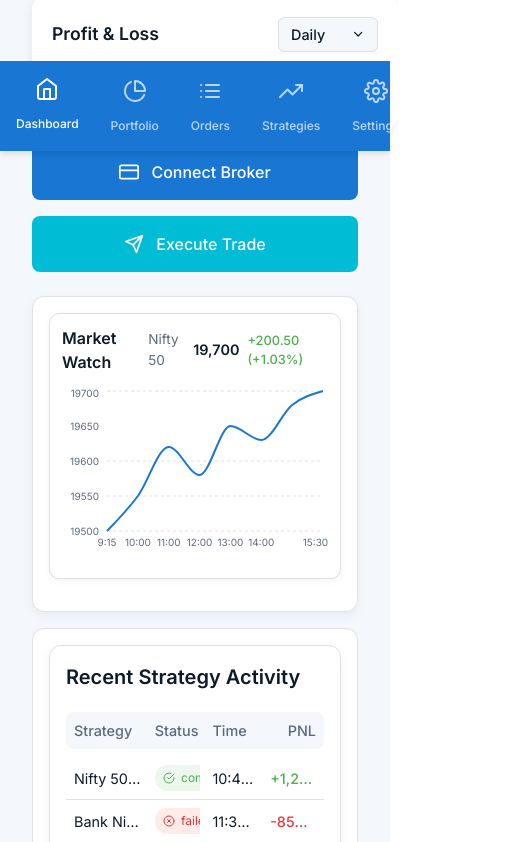
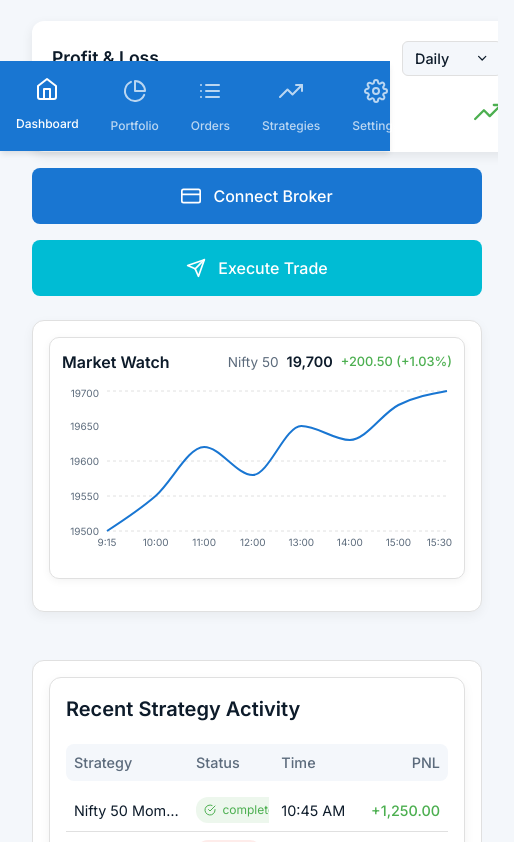
Before and after one commit to sudhanshu2070/last-trade, a React (Vite) app: page / in a window 390 px wide. Shown: the part 693-1535 px from the top of the page, 514 px wide, since content can reach past the window. Built offline with nearby package versions, Linux system fonts and the light colour scheme.

Commit message:
Dashboard 0.65

```diff
--- a/src/components/Dashboard/Dashboard.module.css
+++ b/src/components/Dashboard/Dashboard.module.css
@@ -6,6 +6,8 @@
   color: var(--text-primary);
   font-family: var(--font-family);
   position: relative;
+  overflow-x: hidden;
+  box-sizing: border-box;
 }
 
 .dashboardHeader {
@@ -25,7 +27,7 @@
 
 .mainContent {
   display: grid;
-  grid-template-columns: 1fr 420px; /* Increased right column width */
+  grid-template-columns: 1fr 420px;
   gap: 1.5rem;
   align-items: start;
 }
@@ -34,8 +36,8 @@
   display: flex;
   flex-direction: column;
   gap: 1.5rem;
+  min-width: 0; /* Prevent grid blowout */
 }
-
 .rightColumn {
   position: sticky;
   top: 2rem;
@@ -44,9 +46,11 @@
   gap: 1.5rem;
   height: calc(100vh - 4rem);
   overflow-y: auto;
+  padding-right: 0.5rem;
+  width: 450px; /* Increased the width slightly */
 }
 
-/* Dashboard Section Styles */
+/* Dashboard Section Base Styles */
 .dashboardSection {
   background: var(--background-paper);
   border-radius: 12px;
@@ -54,6 +58,8 @@
   padding: 1.5rem;
   border: 1px solid var(--divider);
   transition: all 0.3s ease;
+  width: 100%;
+  box-sizing: border-box;
 }
 
 .dashboardSection:hover {
@@ -61,32 +67,21 @@
   transform: translateY(-2px);
 }
 
-/* Full-width Activity Section */
-.fullWidthActivity {
-  width: calc(100% + 2rem);
-  margin-right: -2rem;
-  padding-right: 2rem;
-}
-
-/* PNL and Trade Container */
-.pnlTradeContainer {
-  display: flex;
-  gap: 1.5rem;
-}
-
-/* Activity Container Styles */
+/* Activity Section Specific Styles */
 .activityContainer {
   width: 100%;
+  overflow: hidden; /* Changed from auto to prevent any scroll */
 }
 
 .tableContainer {
   font-size: 0.9rem;
   width: 100%;
+  overflow: hidden;
 }
 
 .tableHeader {
   display: grid;
-  grid-template-columns: 3fr 1fr 1fr 1fr; /* Adjusted column ratios */
+  grid-template-columns: 3fr 1fr 1fr 1fr;
   gap: 1rem;
   padding: 0.75rem 1rem;
   background: var(--background-default);
@@ -97,6 +92,7 @@
 
 .tableBody {
   margin-top: 0.5rem;
+  width: 100%;
 }
 
 .tableRow {
@@ -112,7 +108,7 @@
   border-bottom: none;
 }
 
-/* Status Styles */
+/* Status Indicator Styles */
 .status {
   display: inline-flex;
   align-items: center;
@@ -148,6 +144,13 @@
   font-weight: 500;
 }
 
+/* Layout Components */
+.pnlTradeContainer {
+  display: flex;
+  gap: 1.5rem;
+  width: 100%;
+}
+
 /* Responsive Design */
 @media (max-width: 1200px) {
   .mainContent {
@@ -158,11 +161,11 @@
       position: static;
       height: auto;
       grid-row: 2;
+      padding-right: 0;
   }
 
-  .fullWidthActivity {
-      width: 100%;
-      margin-right: 0;
+  .dashboardSection {
+      margin-bottom: 1.5rem;
   }
 }
 
@@ -173,10 +176,6 @@
 
   .pnlTradeContainer {
       flex-direction: column;
-      gap: 1rem;
-  }
-
-  .mainContent {
       gap: 1rem;
   }
 }
@@ -196,9 +195,15 @@
 
   .tableHeader,
   .tableRow {
-      grid-template-columns: 2fr 1fr 1fr 1fr;
+      grid-template-columns: 2fr 1fr 1fr;
       gap: 0.75rem;
       padding: 0.5rem;
+  }
+
+  /* Hide less important column on mobile */
+  .tableHeader :nth-child(4),
+  .tableRow :nth-child(4) {
+      display: none;
   }
 
   .status {
@@ -209,11 +214,38 @@
 @media (max-width: 480px) {
   .tableHeader,
   .tableRow {
-      grid-template-columns: 2fr 1fr 1fr;
+      grid-template-columns: 2fr 1fr;
   }
 
-  .tableHeader :last-child,
-  .tableRow :last-child {
+  /* Hide another column on very small screens */
+  .tableHeader :nth-child(3),
+  .tableRow :nth-child(3) {
       display: none;
   }
 }
+
+/* Global Page Scrollbar Styles */
+html {
+  scrollbar-width: thin; /* For Firefox */
+  scrollbar-color: rgba(0, 0, 0, 0.2) white; /* thumb and track color - Firefox */
+}
+
+/* For Chrome, Edge, Safari */
+html::-webkit-scrollbar {
+  width: 10px;
+  height: 10px; /* For horizontal scrollbar */
+}
+
+html::-webkit-scrollbar-track {
+  background: white;
+}
+
+html::-webkit-scrollbar-thumb {
+  background: rgba(0, 0, 0, 0.2);
+  border-radius: 5px;
+  border: 2px solid white; /* Creates padding effect */
+}
+
+html::-webkit-scrollbar-thumb:hover {
+  background: rgba(0, 0, 0, 0.3);
+}
```
